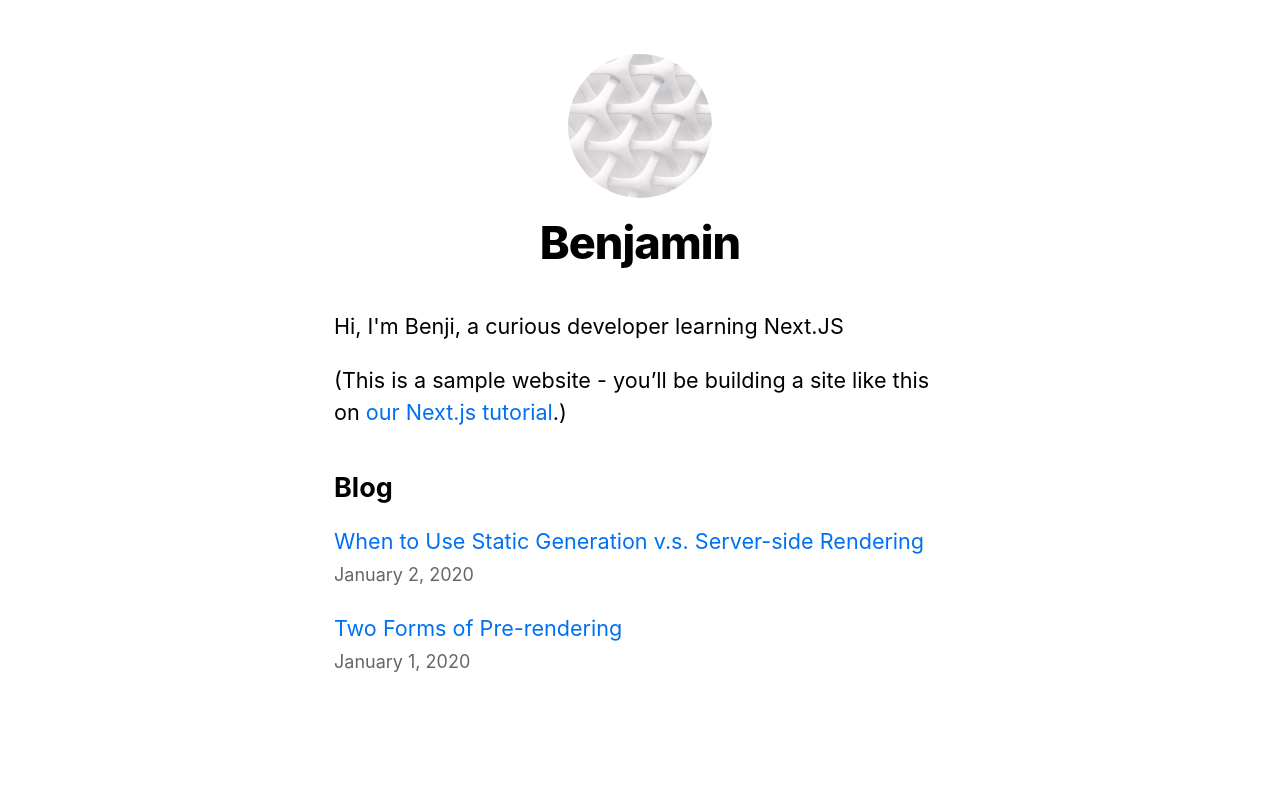
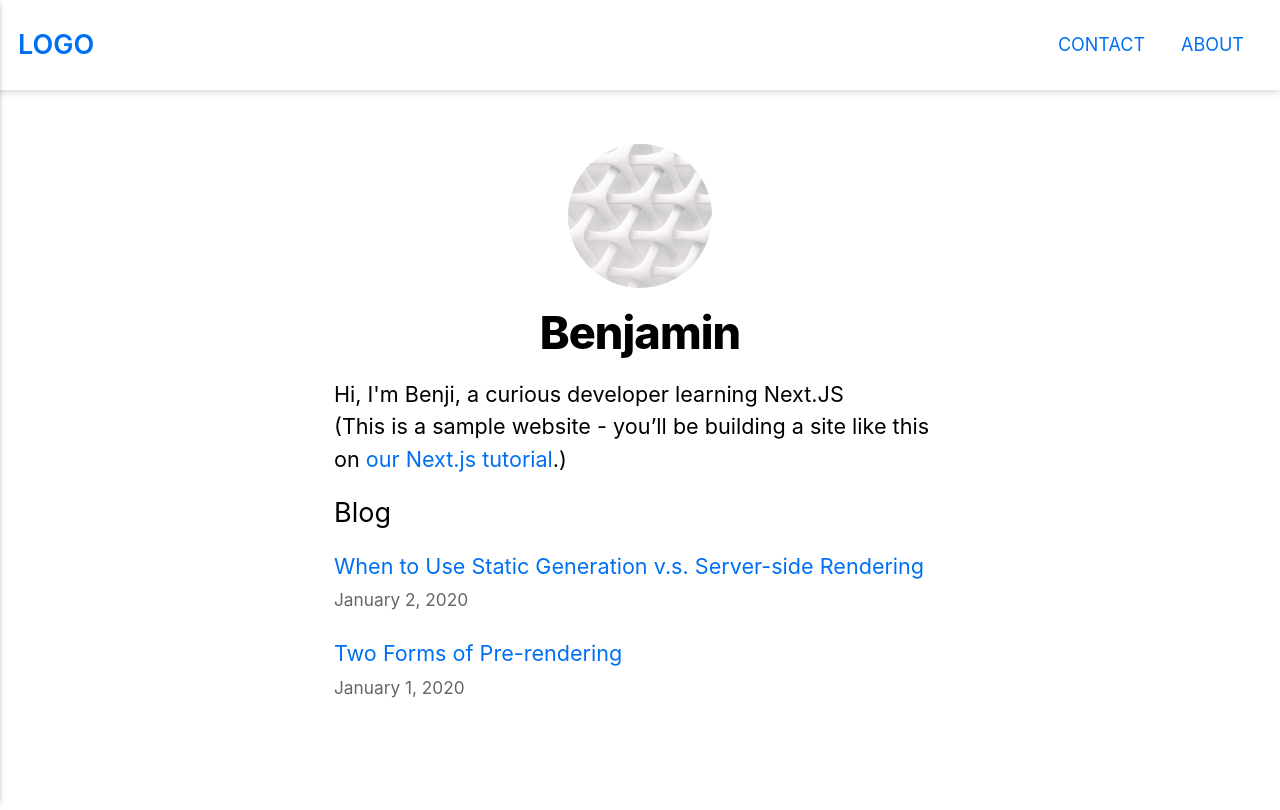
Before and after one commit to Benji377/home, a Next.js app: page / in a window 1280 px wide. Built offline with nearby package versions, Linux system fonts and the light colour scheme.

Commit message:
Added CSS and Navbar

```diff
--- /dev/null
+++ b/components/navbar.js
@@ -0,0 +1,57 @@
+import {useState} from 'react'
+
+function NavLink({to, children}) {
+    return <a href={to} className={`mx-4`}>
+        {children}
+    </a>
+}
+
+function MobileNav({open, setOpen}) {
+    return (
+        <div className={`absolute top-0 left-0 h-screen w-screen bg-white transform ${open ? "-translate-x-0" : "-translate-x-full"} transition-transform duration-300 ease-in-out filter drop-shadow-md `}>
+            <div className="flex items-center justify-center filter drop-shadow-md bg-white h-20"> {/*logo container*/}
+                <a className="text-xl font-semibold" href="/">LOGO</a>
+            </div>
+            <div className="flex flex-col ml-4">
+                <a className="text-xl font-medium my-4" href="/about" onClick={() => setTimeout(() => {setOpen(!open)}, 100)}>
+                    About
+                </a>
+                <a className="text-xl font-normal my-4" href="/contact" onClick={() => setTimeout(() => {setOpen(!open)}, 100)}>
+                    Contact
+                </a>
+            </div>
+        </div>
+    )
+}
+
+export default function Navbar() {
+    const [open, setOpen] = useState(false)
+        return (
+            <nav className="flex filter drop-shadow-md bg-white px-4 py-4 h-20 items-center">
+                <MobileNav open={open} setOpen={setOpen}/>
+                <div className="w-3/12 flex items-center">
+                    <a className="text-2xl font-semibold" href="/">LOGO</a>
+                </div>
+                <div className="w-9/12 flex justify-end items-center">
+
+                    <div className="z-50 flex relative w-8 h-8 flex-col justify-between items-center md:hidden" onClick={() => {
+                        setOpen(!open)
+                    }}>
+                        {/* hamburger button */}
+                        <span className={`h-1 w-full bg-black rounded-lg transform transition duration-300 ease-in-out ${open ? "rotate-45 translate-y-3.5" : ""}`} />
+                        <span className={`h-1 w-full bg-black rounded-lg transition-all duration-300 ease-in-out ${open ? "w-0" : "w-full"}`} />
+                        <span className={`h-1 w-full bg-black rounded-lg transform transition duration-300 ease-in-out ${open ? "-rotate-45 -translate-y-3.5" : ""}`} />
+                    </div>
+
+                    <div className="hidden md:flex">
+                        <NavLink to="/contact">
+                            CONTACT
+                        </NavLink>
+                        <NavLink to="/about">
+                            ABOUT
+                        </NavLink>
+                    </div>
+                </div>
+            </nav>
+        )
+    }
--- a/package.json
+++ b/package.json
@@ -13,5 +13,10 @@
     "react-dom": "18.2.0",
     "remark": "^14.0.2",
     "remark-html": "^15.0.1"
+  },
+  "devDependencies": {
+    "autoprefixer": "^10.4.13",
+    "postcss": "^8.4.18",
+    "tailwindcss": "^3.2.1"
   }
 }
--- a/pages/_app.js
+++ b/pages/_app.js
@@ -1,5 +1,10 @@
 import '../styles/global.css';
+import Navbar from '../components/navbar'
 
-export default function App({ Component, pageProps }) {
-  return <Component {...pageProps} />;
+export default function MyApp({ Component, pageProps }) {
+  return <>
+    <Navbar/>
+
+    <Component {...pageProps} />
+  </>
 }
--- /dev/null
+++ b/postcss.config.js
@@ -0,0 +1,6 @@
+module.exports = {
+  plugins: {
+    tailwindcss: {},
+    autoprefixer: {},
+  },
+}
--- a/styles/global.css
+++ b/styles/global.css
@@ -1,3 +1,7 @@
+@tailwind base;
+@tailwind components;
+@tailwind utilities;
+
 html,
 body {
   padding: 0;
--- /dev/null
+++ b/tailwind.config.js
@@ -0,0 +1,11 @@
+/** @type {import('tailwindcss').Config} */
+module.exports = {
+  content: [
+    "./pages/**/*.{js,ts,jsx,tsx}",
+    "./components/**/*.{js,ts,jsx,tsx}",
+  ],
+  theme: {
+    extend: {},
+  },
+  plugins: [],
+}
```
Also changed, not shown: 1 other file (tests, documents, lock files or other folders).
